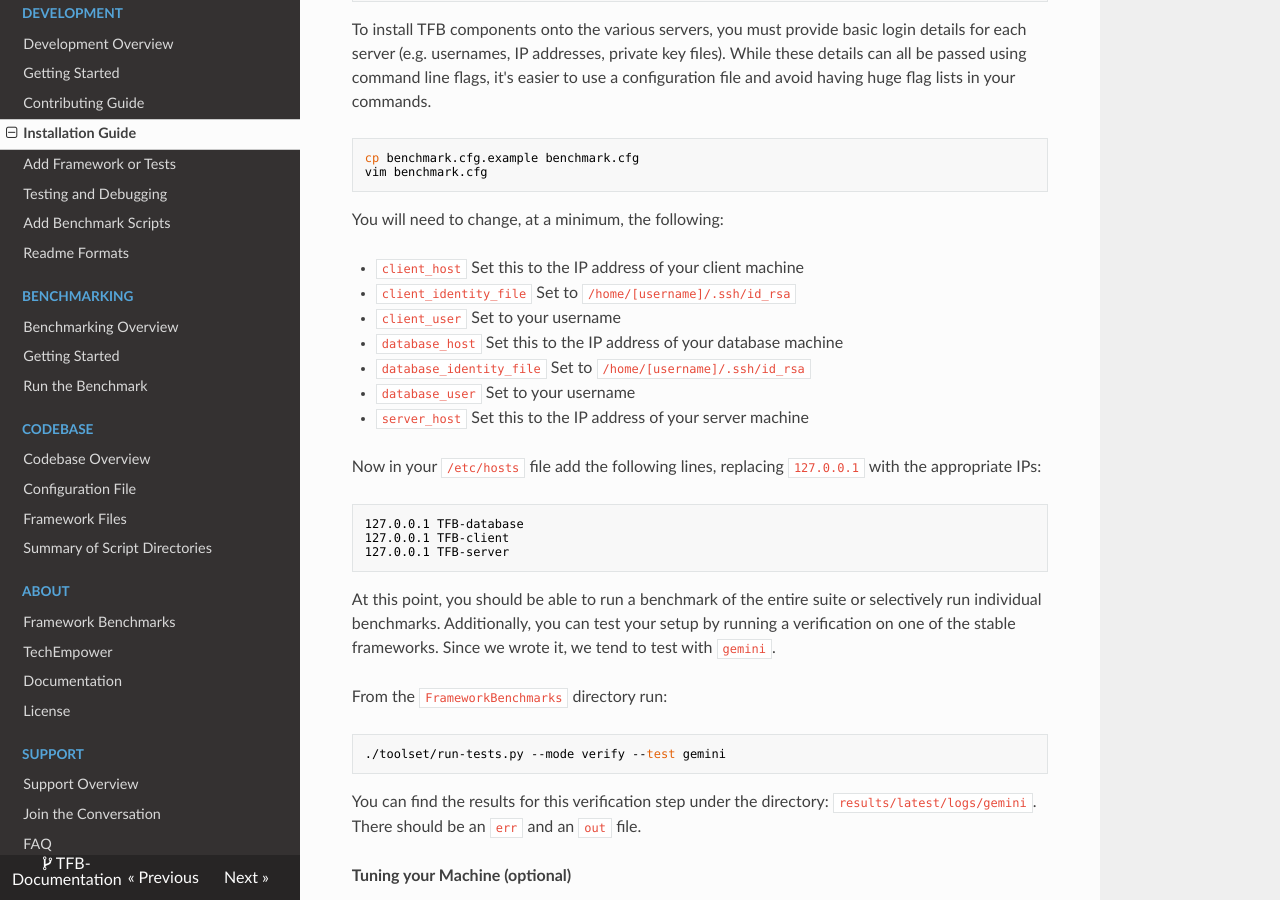
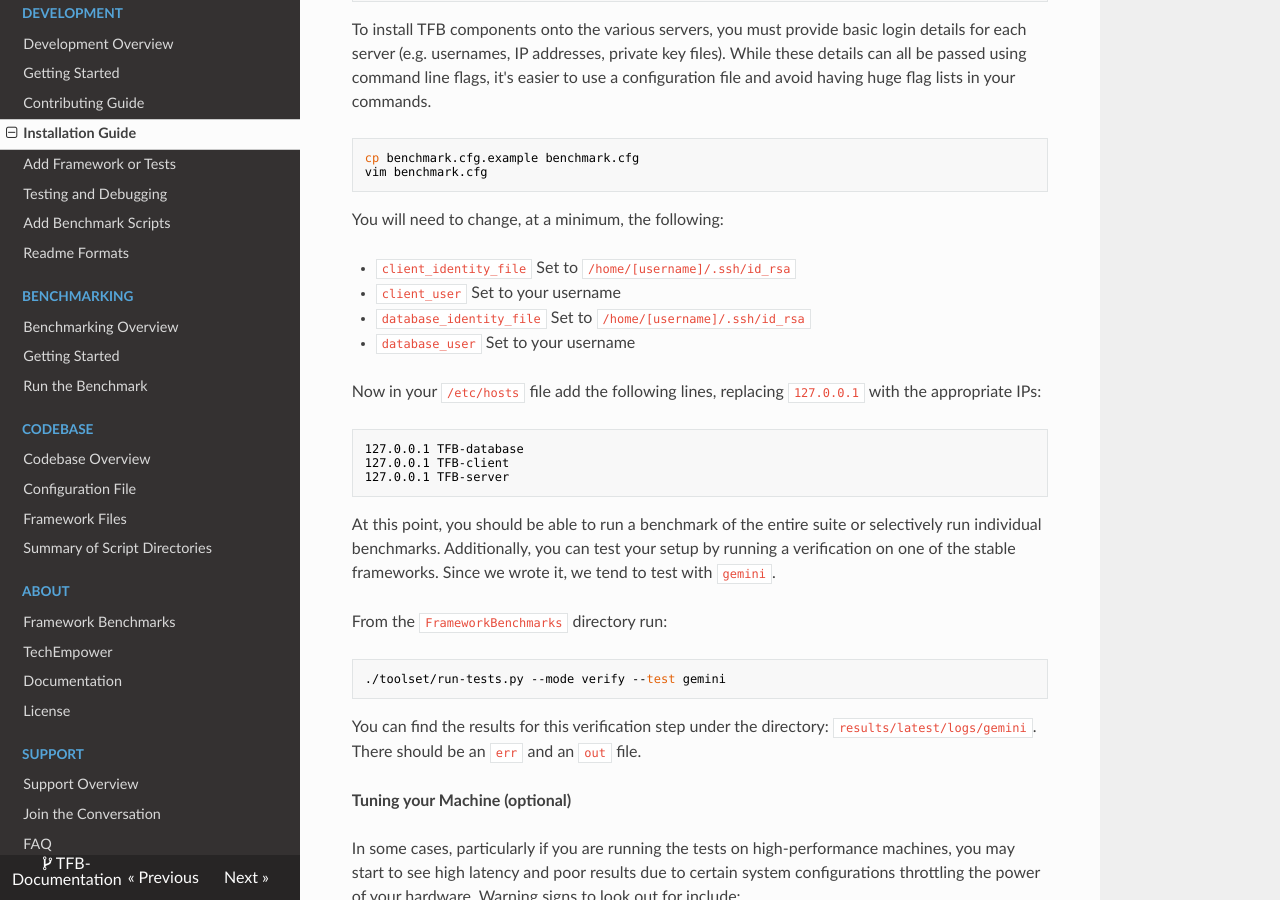
Before and after one commit to nbrady-techempower/TFB-Documentation, an MkDocs documentation site: the page built from docs/Development/Installation-Guide.md, in a window 1280 px wide and 900 px high, scrolled down 1940 px. Built offline with MkDocs 1.6.1, drawn with Linux system fonts in a browser that asks for light colours; nearby versions of some CDN libraries; old or Windows-style settings are respelled for this version of MkDocs.

Commit message:
remove lines saying that you need to change client_host, database_host, and server_host in benchmark.cfg file

```diff
--- a/docs/Development/Installation-Guide.md
+++ b/docs/Development/Installation-Guide.md
@@ -114,13 +114,10 @@ vim benchmark.cfg
 
 You will need to change, at a minimum, the following:
 
-* `client_host` Set this to the IP address of your client machine
 * `client_identity_file` Set to `/home/[username]/.ssh/id_rsa`
 * `client_user` Set to your username
-* `database_host` Set this to the IP address of your database machine
 * `database_identity_file` Set to `/home/[username]/.ssh/id_rsa`
 * `database_user` Set to your username
-* `server_host` Set this to the IP address of your server machine
 
 Now in your `/etc/hosts` file add the following lines, replacing `127.0.0.1` with the appropriate IPs:
 
```
